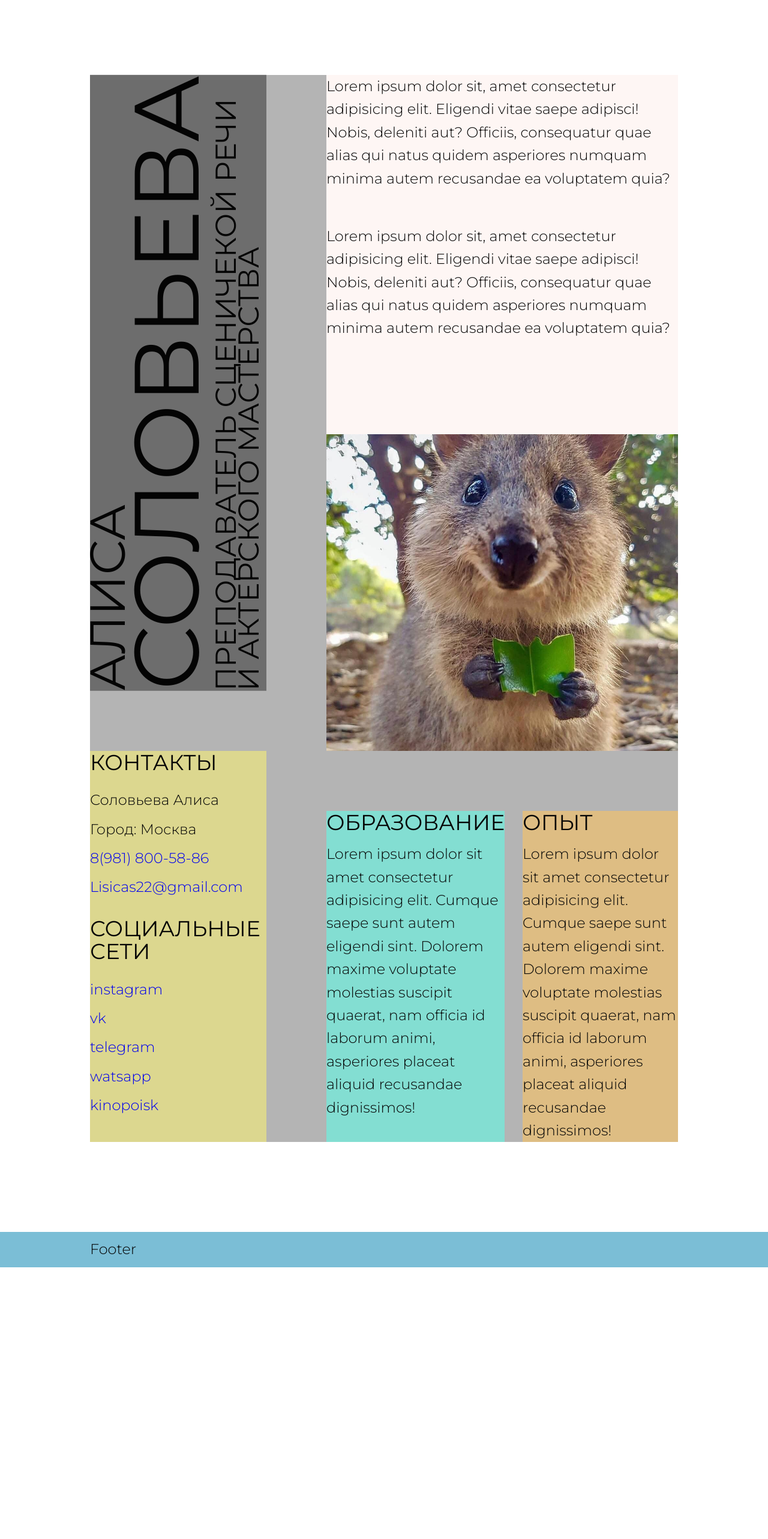
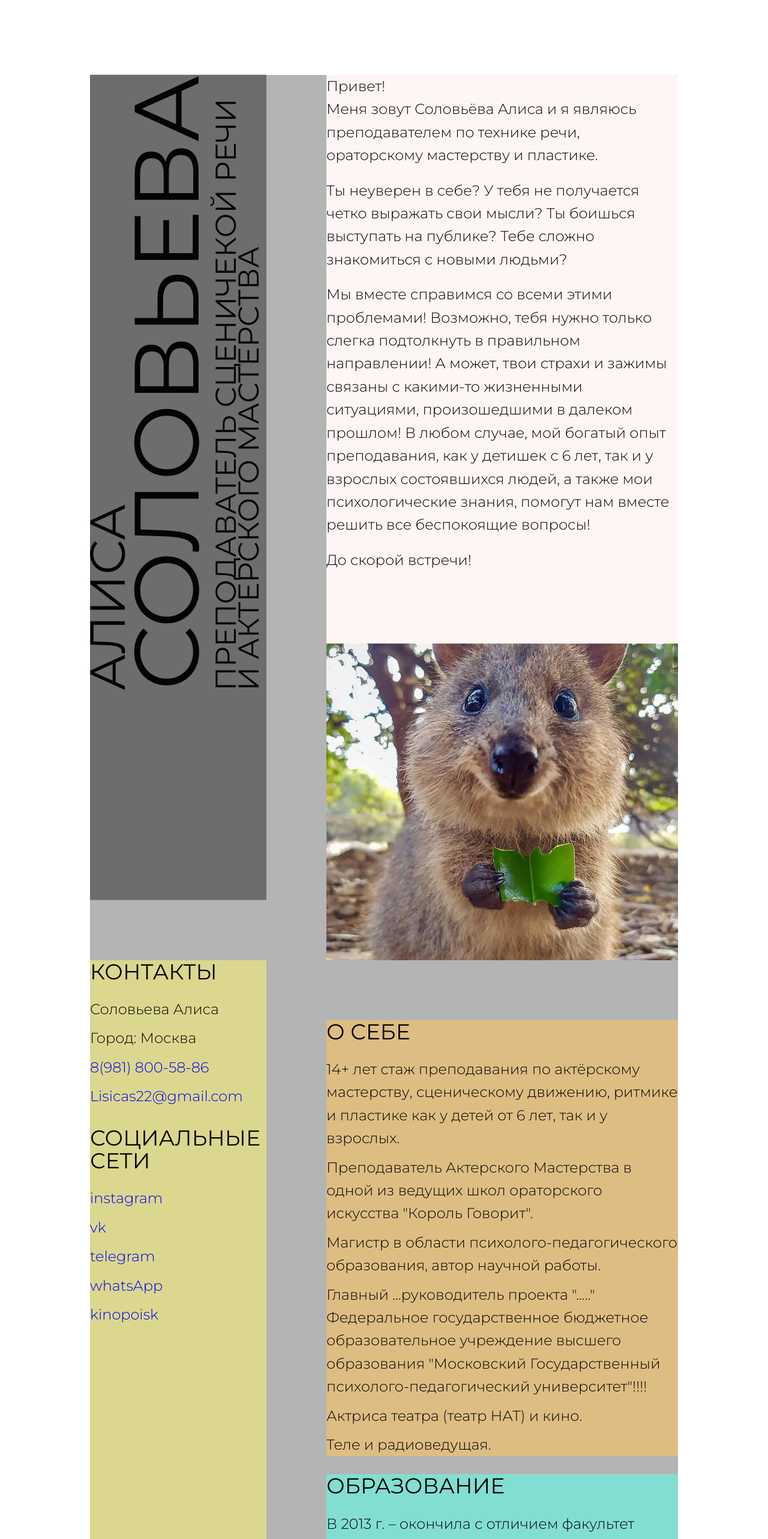
Before and after one commit to Sm1l/Alice, a React (Create React App) app: page / in a window 1280 px wide. Shown: the part 100-2666 px from the top of the page at 60% size. Before the commit the page ends 2213 px from the top, so only its background shows below. Built offline with nearby package versions, Linux system fonts and the light colour scheme.

Commit message:
наполнение информацией

```diff
--- a/src/components/Contacts/Contacts.jsx
+++ b/src/components/Contacts/Contacts.jsx
@@ -39,7 +39,7 @@ const Contacts = () => {
           </li>
           <li className="contacts__item">
             <a href="https://wa.me/+79818005886" class="contacts__watsapp" target="_blank" rel="noreferrer noopener">
-              watsapp
+              whatsApp
             </a>
           </li>
           <li className="contacts__item">
--- a/src/components/Education/Education.jsx
+++ b/src/components/Education/Education.jsx
@@ -6,9 +6,19 @@ const Education = () => {
     <div className="education">
       <h2 className="education__title title"> Образование</h2>
       <p className="education__text">
-        Lorem ipsum dolor sit amet consectetur adipisicing elit. Cumque saepe sunt autem eligendi sint. Dolorem maxime
-        voluptate molestias suscipit quaerat, nam officia id laborum animi, asperiores placeat aliquid recusandae
-        dignissimos!
+        В 2013 г. – окончила <span>с отличием</span> факультет Музыкального искусства Эстрады СПБГУКИ курс доцента
+        кафедры мастерства актёра Николаева Александра Николаевича и заслуженного артиста России Шагина Владимира
+        Павловича (г. Санкт-Петербург).
+      </p>
+      <p className="education__text">
+        В 2020 г. - окончила курсы повышения квалификации для специалистов, имеющих высшее образование, по специализации
+        «Практика Сценической речи» Федеральное государственное бюджетное образовательное учреждение высшего образования
+        «Российский институт театрального искусства – ГИТИС» (г. Москва).
+      </p>
+      <p className="education__text">
+        В 2022 г. – окончила <span>с отличием</span> факультет Психолого-педагогического образования Федеральное
+        государственное бюджетное образовательное учреждение высшего образования "Московский Государственный
+        психолого-педагогический университет" (г. Москва).
       </p>
     </div>
   );
--- a/src/components/Education/education.scss
+++ b/src/components/Education/education.scss
@@ -4,4 +4,5 @@
   display: flex;
   flex-direction: column;
   background-color: rgb(131, 222, 210);
+  gap: 10px;
 }
--- a/src/components/Experience/Experience.jsx
+++ b/src/components/Experience/Experience.jsx
@@ -7,8 +7,8 @@ import "./experience.scss";
 const Experience = () => {
   return (
     <div className="experience">
+      <Job />
       <Education />
-      <Job />
     </div>
   );
 };
--- a/src/components/Experience/experience.scss
+++ b/src/components/Experience/experience.scss
@@ -1,6 +1,7 @@
 .experience {
   grid-area: experience;
   display: flex;
+  flex-direction: column;
   gap: 30px;
   // background-color: rgb(131, 131, 222);
   padding-top: 100px;
--- a/src/components/Job/Job.jsx
+++ b/src/components/Job/Job.jsx
@@ -4,12 +4,21 @@ import "./job.scss";
 const Job = () => {
   return (
     <div className="job">
-      <h2 className="job__title title"> Опыт</h2>
+      <h2 className="job__title title"> О себе</h2>
       <p className="job__text">
-        Lorem ipsum dolor sit amet consectetur adipisicing elit. Cumque saepe sunt autem eligendi sint. Dolorem maxime
-        voluptate molestias suscipit quaerat, nam officia id laborum animi, asperiores placeat aliquid recusandae
-        dignissimos!
+        14+ лет стаж преподавания по актёрскому мастерству, сценическому движению, ритмике и пластике как у детей от 6
+        лет, так и у взрослых.
       </p>
+      <p className="job__text">
+        Преподаватель Актерского Мастерства в одной из ведущих школ ораторского искусства "Король Говорит".
+      </p>
+      <p className="job__text">Магистр в области психолого-педагогического образования, автор научной работы.</p>
+      <p className="job__text">
+        Главный ...руководитель проекта "....." Федеральное государственное бюджетное образовательное учреждение высшего
+        образования "Московский Государственный психолого-педагогический университет"!!!!
+      </p>
+      <p className="job__text">Актриса театра (театр НАТ) и кино.</p>
+      <p className="job__text">Теле и радиоведущая.</p>
     </div>
   );
 };
--- a/src/components/Job/job.scss
+++ b/src/components/Job/job.scss
@@ -4,4 +4,5 @@
   display: flex;
   flex-direction: column;
   background-color: rgb(222, 189, 131);
+  gap: 10px;
 }
--- a/src/components/Photo/Photo.jsx
+++ b/src/components/Photo/Photo.jsx
@@ -6,13 +6,21 @@ const Photo = () => {
   return (
     <div className="photo">
       <p className="photo__text">
-        Lorem ipsum dolor sit, amet consectetur adipisicing elit. Eligendi vitae saepe adipisci! Nobis, deleniti aut?
-        Officiis, consequatur quae alias qui natus quidem asperiores numquam minima autem recusandae ea voluptatem quia?
+        Привет! <br />
+        Меня зовут Соловьёва Алиса и я являюсь преподавателем по технике речи, ораторскому мастерству и пластике.
       </p>
       <p className="photo__text">
-        Lorem ipsum dolor sit, amet consectetur adipisicing elit. Eligendi vitae saepe adipisci! Nobis, deleniti aut?
-        Officiis, consequatur quae alias qui natus quidem asperiores numquam minima autem recusandae ea voluptatem quia?
+        Ты неуверен в себе? У тебя не получается четко выражать свои мысли? Ты боишься выступать на публике? Тебе сложно
+        знакомиться с новыми людьми?
       </p>
+      <p className="photo__text">
+        Мы вместе справимся со всеми этими проблемами! Возможно, тебя нужно только слегка подтолкнуть в правильном
+        направлении! А может, твои страхи и зажимы связаны с какими-то жизненными ситуациями, произошедшими в далеком
+        прошлом! В любом случае, мой богатый опыт преподавания, как у детишек с 6 лет, так и у взрослых состоявшихся
+        людей, а также мои психологические знания, помогут нам вместе решить все беспокоящие вопросы!
+      </p>
+      <p className="photo__text">До скорой встречи!</p>
+
       <div className="photo__photo _ibg">
         <img src={photo} alt="Фотография Соловьевой Алисы" />
       </div>
```
